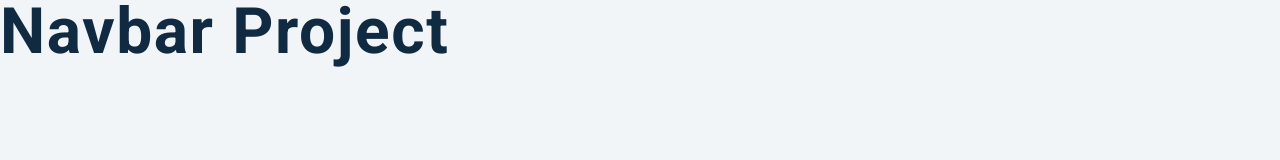
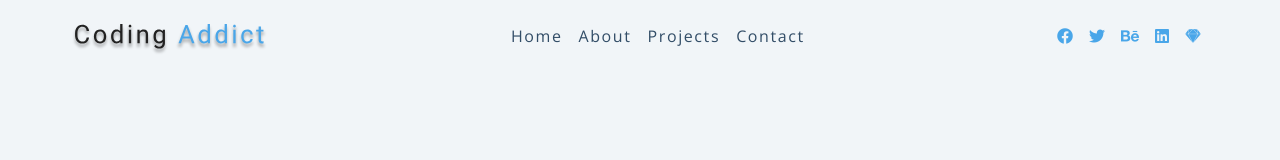
Before and after one commit to adilummar/navbar-js, a plain HTML site: page index.html in a window 1280 px wide. Drawn offline with nearby package versions, Linux system fonts and the light colour scheme.

Commit message:
final update

```diff
--- a/app.js
+++ b/app.js
@@ -3,3 +3,13 @@
 // add - add class
 // remove - remove class
 // toggle - toggles class
+const navToggle = document.querySelector('.nav-toggle')
+const links = document.querySelector('.links')
+
+navToggle.addEventListener('click',()=>{
+    if(links.classList.contains('show-links')){
+        links.classList.remove('show-links')
+    }else{
+        links.classList.add('show-links')
+    }
+})
--- a/index.html
+++ b/index.html
@@ -14,7 +14,57 @@
     <link rel="stylesheet" href="styles.css" />
   </head>
   <body>
-    <h1>navbar project</h1>
+    <div class="nav-center">
+      <div class="nav-header">
+        <img src="./logo.svg" alt="logo" class="logo">
+        <div class="nav-toggle">
+          <i class="fas fa-bars"></i>
+        </div>
+      </div>
+      <!-- links -->
+      <ul class="links ">
+        <li>
+          <a href="index.html">home</a>
+        </li>
+        <li>
+          <a href="about.html">about</a>
+        </li>
+        <li>
+          <a href="projects.html">projects</a>
+        </li>
+        <li>
+          <a href="contact.html">contact</a>
+        </li>
+      </ul>
+      <!-- social media -->
+      <ul class="social-icons">
+        <li>
+          <a href="https://www.twitter.com">
+            <i class="fab fa-facebook"></i>
+          </a>
+        </li>
+        <li>
+          <a href="https://www.twitter.com">
+            <i class="fab fa-twitter"></i>
+          </a>
+        </li>
+        <li>
+          <a href="https://www.twitter.com">
+            <i class="fab fa-behance"></i>
+          </a>
+        </li>
+        <li>
+          <a href="https://www.twitter.com">
+            <i class="fab fa-linkedin"></i>
+          </a>
+        </li>
+        <li>
+          <a href="https://www.twitter.com">
+            <i class="fab fa-sketch"></i>
+          </a>
+        </li>
+      </ul>
+    </div>
     <!-- javascript -->
     <script src="app.js"></script>
   </body>
--- a/styles.css
+++ b/styles.css
@@ -199,9 +199,9 @@ nav {
   display: none;
 }
 .links {
-  /* height: 0;
+  height: 0;
   overflow: hidden;
-  transition: var(--transition); */
+  transition: var(--transition);
 }
 .show-links {
   height: 10rem;
```
